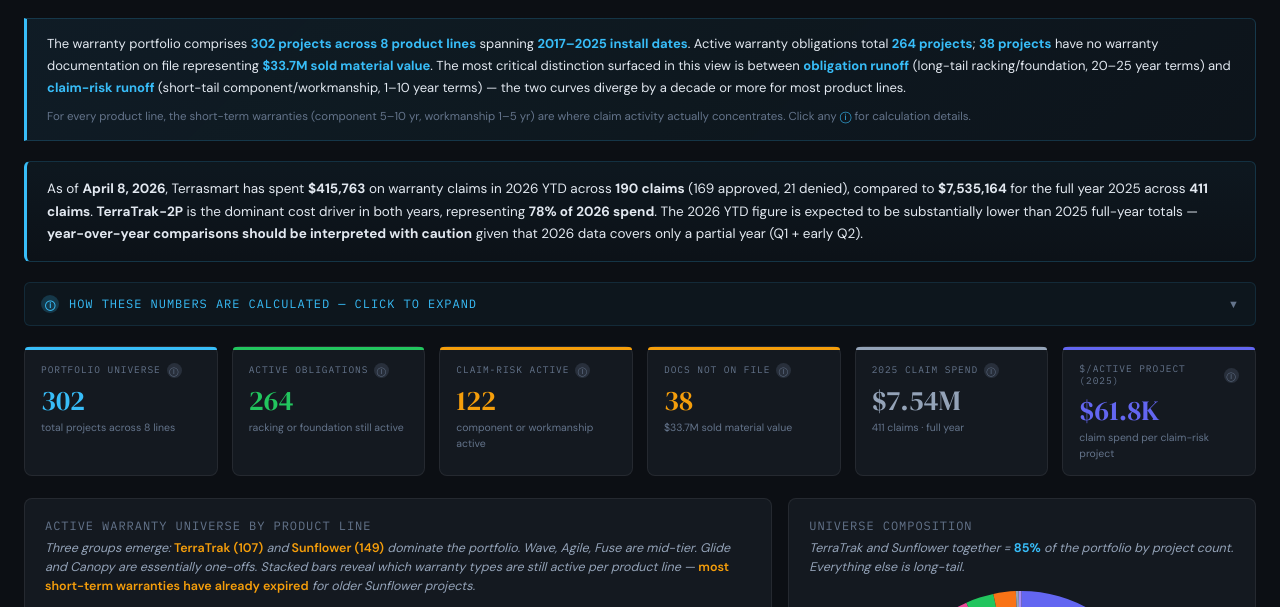
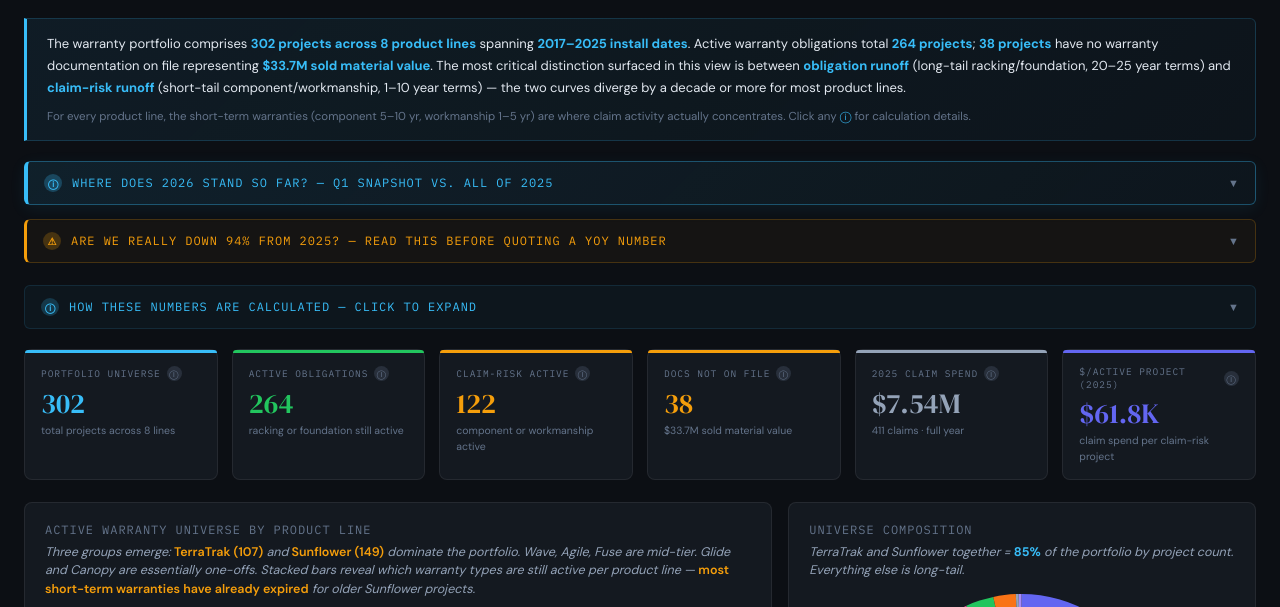
Before and after one commit to WorksmartToolz/warranty-portfolio-outlook, a plain HTML site: page index.html in a window 1280 px wide. Shown: the part 114-721 px from the top of the page. Drawn offline with nearby package versions, Linux system fonts and the light colour scheme.

Commit message:
Update index.html

```diff
--- a/index.html
+++ b/index.html
@@ -674,9 +674,40 @@
     <span class="note">For every product line, the short-term warranties (component 5&ndash;10 yr, workmanship 1&ndash;5 yr) are where claim activity actually concentrates. Click any <span style="color:var(--accent)">&#9432;</span> for calculation details.</span>
   </div>
 
-  <!-- 2026 YTD ACTIVITY HEADLINE -->
-  <div style="background: linear-gradient(180deg, rgba(56,189,248,0.05) 0%, rgba(56,189,248,0.02) 100%); border: 1px solid rgba(56,189,248,0.18); border-left: 3px solid var(--accent); border-radius: 6px; padding: 16px 20px; margin-bottom: 20px; font-size: 13.5px; line-height: 1.65; color: var(--text);">
-    As of <strong>April 8, 2026</strong>, Terrasmart has spent <strong>$415,763</strong> on warranty claims in 2026 YTD across <strong>190 claims</strong> (169 approved, 21 denied), compared to <strong>$7,535,164</strong> for the full year 2025 across <strong>411 claims</strong>. <strong>TerraTrak-2P</strong> is the dominant cost driver in both years, representing <strong>78% of 2026 spend</strong>. The 2026 YTD figure is expected to be substantially lower than 2025 full-year totals &mdash; <strong>year-over-year comparisons should be interpreted with caution</strong> given that 2026 data covers only a partial year (Q1 + early Q2).
+  <!-- 2026 YTD ACTIVITY HEADLINE (collapsible) -->
+  <div class="method-panel" style="background: linear-gradient(135deg, rgba(56,189,248,0.10) 0%, rgba(56,189,248,0.04) 100%); border: 1px solid rgba(56,189,248,0.35); border-left: 4px solid var(--accent); box-shadow: 0 4px 16px rgba(56,189,248,0.08); margin-bottom: 14px;">
+    <div class="method-header" onclick="toggleMethod(this)">
+      <div style="display:flex; align-items:center;">
+        <div class="method-icon" style="background: rgba(56,189,248,.25);">&#9432;</div>
+        <div class="method-title" style="color: var(--accent);">Where does 2026 stand so far? &mdash; Q1 snapshot vs. all of 2025</div>
+      </div>
+      <div class="method-toggle">&#9660;</div>
+    </div>
+    <div class="method-body" style="padding-top: 4px;">
+      <div style="font-size: 14.5px; line-height: 1.65; color: var(--text);">
+        As of <strong style="color: var(--accent);">April 8, 2026</strong>, Terrasmart has spent <strong style="color: var(--accent); font-size: 16px;">$415,763</strong> on warranty claims in 2026 YTD across <strong style="color: var(--accent); font-size: 16px;">190 claims</strong> <span style="color: var(--slate);">(169 approved, 21 denied)</span>, compared to <strong style="color: var(--text); font-size: 16px;">$7,535,164</strong> for the full year 2025 across <strong style="color: var(--text); font-size: 16px;">411 claims</strong>. <strong style="color: var(--amber);">TerraTrak-2P</strong> is the dominant cost driver in both years, representing <strong style="color: var(--amber);">78% of 2026 spend</strong>.
+      </div>
+      <div style="font-size: 12px; line-height: 1.55; color: var(--slate); margin-top: 10px; padding-top: 10px; border-top: 1px solid rgba(56,189,248,0.15);">
+        <strong style="color: var(--amber);">&#9888; Year-over-year comparisons should be interpreted with caution</strong> &mdash; 2026 data covers only a partial year (Q1 + early Q2).
+      </div>
+    </div>
+  </div>
+
+  <!-- YOY METHODOLOGY CAVEAT (collapsible) -->
+  <div class="method-panel" style="background: rgba(245,158,11,0.04); border: 1px solid rgba(245,158,11,0.22); border-left: 3px solid var(--amber); margin-bottom: 22px;">
+    <div class="method-header" onclick="toggleMethod(this)">
+      <div style="display:flex; align-items:center;">
+        <div class="method-icon" style="background: rgba(245,158,11,.22); color: var(--amber);">&#9888;</div>
+        <div class="method-title" style="color: var(--amber);">Are we really down 94% from 2025? &mdash; read this before quoting a YoY number</div>
+      </div>
+      <div class="method-toggle">&#9660;</div>
+    </div>
+    <div class="method-body" style="padding-top: 4px;">
+      <div style="font-size: 12.5px; line-height: 1.65; color: var(--text);">
+        A direct YoY % change is <strong style="color: var(--amber);">not meaningful</strong> because 2025 is a full 12-month year and 2026 covers only <strong>~3.5 months</strong> (through April 8). At the current 2026 YTD run rate &mdash; <strong>$415,762 in ~3.5 months</strong> &mdash; the annualized pace would be approximately <strong>$1.4M&ndash;$1.5M</strong>, which would represent a significant reduction from 2025's $7.54M.
+        <span style="display: block; margin-top: 8px; font-size: 11.5px; color: var(--muted); font-style: italic;">This annualized projection is speculative and not a confirmed metric. Claim volumes and costs can be lumpy. Surfaced for context only &mdash; not as a forecast.</span>
+      </div>
+    </div>
   </div>
 
   <div class="method-panel">
```
